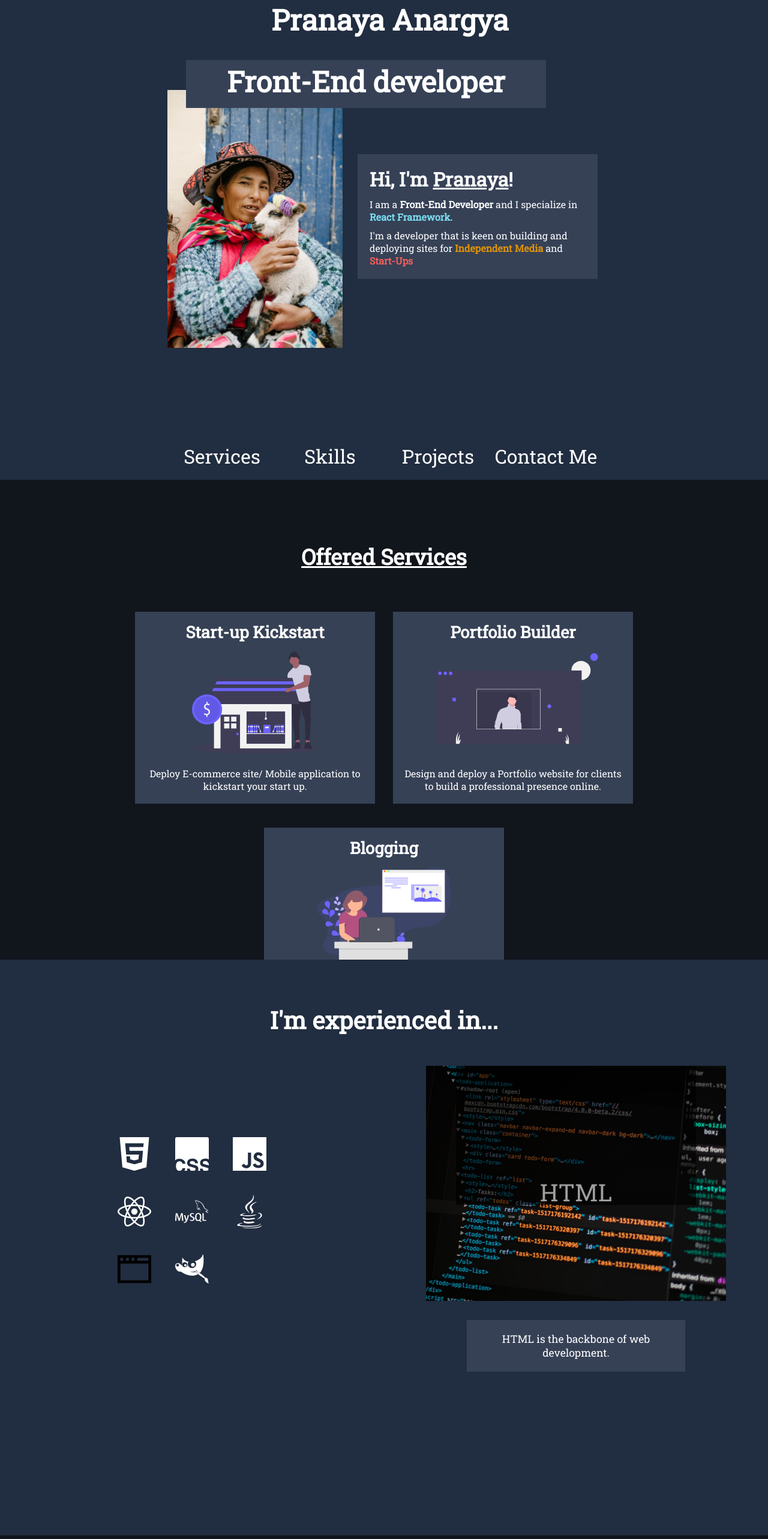
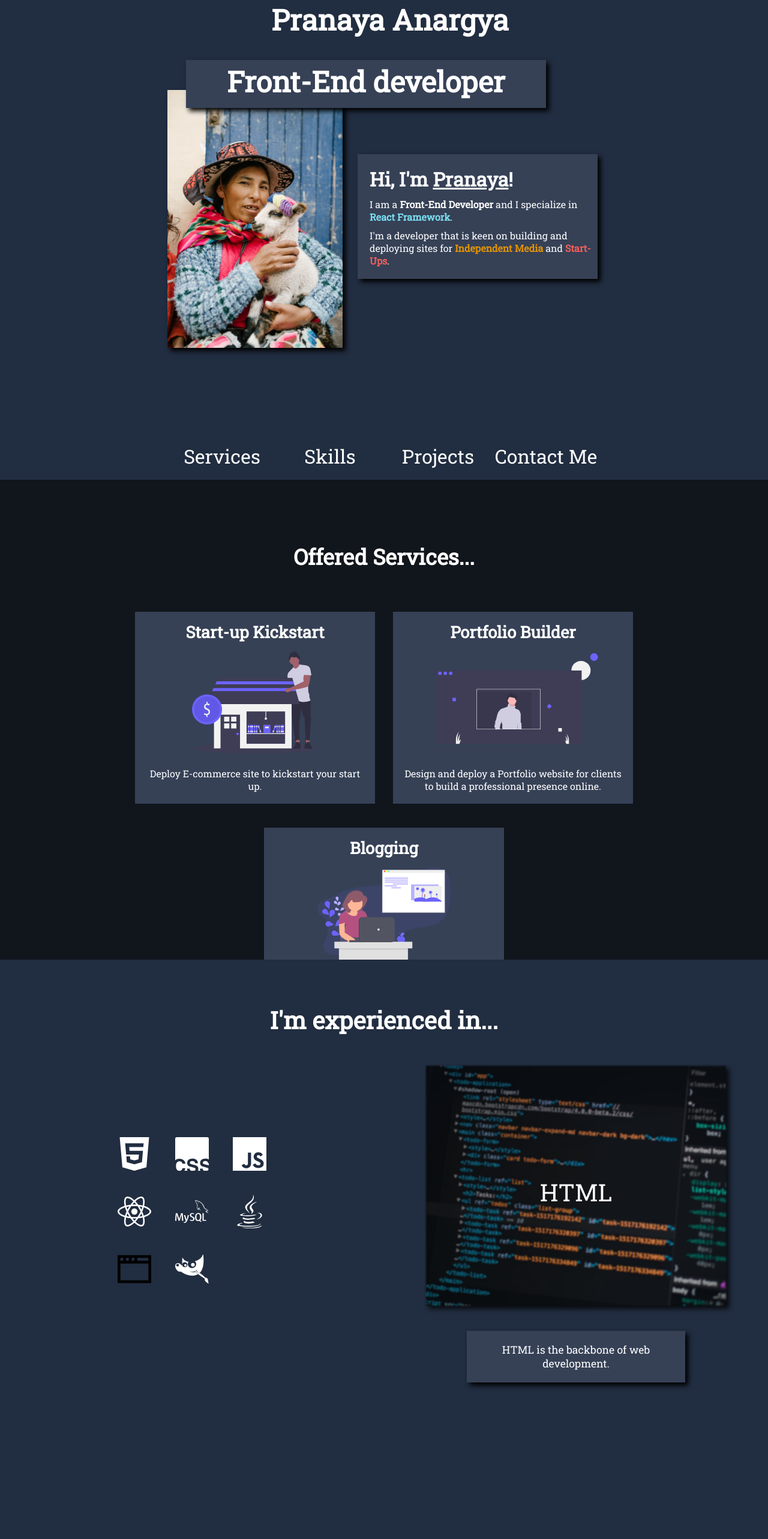
Before and after one commit to PrunesLand/developer-portfolio, a React (Create React App) app: page / in a window 1280 px wide. Shown: the top 2566 px of the page at 60% size. Built offline with nearby package versions, Linux system fonts and the light colour scheme.

Commit message:
mostly finished and optimized. missing pfp

```diff
--- a/src/Components/Contact/ContactStyles.js
+++ b/src/Components/Contact/ContactStyles.js
@@ -37,6 +37,7 @@ export const ImageWrapper = styled.div`
 
 export const HeroWrapper = styled.div`
     width:100%;
+    padding:10px;
 
 `
 
@@ -48,9 +49,9 @@ export const HeroImg = styled.img`
     padding:15px;
 
     @media screen and (min-width:720px){
-       max-width:600px;
-       max-height:500px;
-       left:5%;
+       max-width:700px;
+       max-height:600px;
+
     }
 
 `
@@ -74,6 +75,10 @@ export const ContactText = styled.div`
     background-color:#364156;
     width:100%;
     font-size:1.2rem;
+    box-shadow: 5px 5px 8px black;
+    @media screen and (min-width:720px){
+        font-size:2rem;
+    }
 `
 
 export const TextList = styled.ul`
--- a/src/Components/Hero/Hero.js
+++ b/src/Components/Hero/Hero.js
@@ -30,9 +30,9 @@ const Hero = () => {
 
                     <HeroText>
                         <HeroTextTitle>Hi, I'm <u>Pranaya</u>!</HeroTextTitle>
-                        <p>I am a <b>Front-End Developer</b> and I specialize in <b style={{color: '#7bdff2'}}>React Framework.</b></p>
+                        <p>I am a <b>Front-End Developer</b> and I specialize in <b style={{color: '#7bdff2'}}>React Framework</b>.</p>
 
-                        <p>I'm a developer that is keen on building and deploying sites for <b style={{color: '#e59500'}}>Independent Media</b> and <b style={{color: '#f25f5c'}}>Start-Ups</b></p>
+                        <p>I'm a developer that is keen on building and deploying sites for <b style={{color: '#e59500'}}>Independent Media</b> and <b style={{color: '#f25f5c'}}>Start-Ups</b>.</p>
                     </HeroText>
                     </Fade>
                     </HeroTextWrapper>
--- a/src/Components/Hero/HeroStyles.js
+++ b/src/Components/Hero/HeroStyles.js
@@ -29,7 +29,7 @@ export const HeroNavWrapper = styled.div`
 export const HeroImage = styled.img`
 
 
-
+    box-shadow:5px 5px 8px black;
     z-index:-10;
     width:36.5vh;
 
@@ -62,9 +62,10 @@ export const HeroText = styled.div`
     font-size:1rem;
     text-align:left;
     width:50vh;
+    box-shadow: 5px 5px 8px black;
 
     p{
-        width:45vh;
+        width:48vh;
         padding:5px;
     }
 
@@ -85,7 +86,7 @@ export const HeroTextWrapper = styled.div`
 `
 
 export const HeroWrapperTitle = styled.div`
-    font-size:2rem;
+    font-size:1.9rem;
     background-color:#364156;
     width:45vh;
     height:8vh;
@@ -94,6 +95,8 @@ export const HeroWrapperTitle = styled.div`
     color:white;
     z-index:99;
     font-weight: bolder;
+    box-shadow: 5px 5px 8px black;
+
     @media screen and (min-width:720px){
         transform:translate(-5%, 40px);
         width:75vh;
--- a/src/Components/Info/Info.js
+++ b/src/Components/Info/Info.js
@@ -9,7 +9,7 @@ const Info = () => {
             <InfoSection id='services'>
                 <InfoHeading>
                     <InfoHeadingTitle>
-                        Offered Services
+                        Offered Services...
                     </InfoHeadingTitle>
 
                 </InfoHeading>
--- a/src/Components/Info/InfoData.js
+++ b/src/Components/Info/InfoData.js
@@ -7,7 +7,7 @@ export const InfoData = [
         title: 'Start-up Kickstart',
         image: startup,
         alt: 'startup illustration',
-        text: 'Deploy E-commerce site/ Mobile application to kickstart your start up. '
+        text: 'Deploy E-commerce site to kickstart your start up. '
     },
 
     {
--- a/src/Components/Info/InfoStyles.js
+++ b/src/Components/Info/InfoStyles.js
@@ -79,7 +79,7 @@ export const InfoItem = styled.div`
 `
 
 export const InfoHeadingTitle = styled.h1`
-    text-decoration:underline;
+
     font-size:4.5vh;
 `
 
--- a/src/Components/SkillSection/SkillSectionStyles.js
+++ b/src/Components/SkillSection/SkillSectionStyles.js
@@ -7,7 +7,7 @@ import {GrDomain} from 'react-icons/gr'
 
 export const GridSection = styled.section`
     overflow: hidden;
-    height:120vh;
+    height:130vh;
     background-color:#212D40;
     width:100%;
     overflow:hidden;
@@ -145,7 +145,10 @@ export const GridHeroImg = styled.img`
     width:90%;
     height:30vh;
     object-fit:cover;
-    padding-bottom:1vh;
+
+    filter:blur(1px);
+    opacity:80%;
+    box-shadow: 5px 5px 8px black;
 
     @media screen and (min-width:720px){
         width:100%;
@@ -174,6 +177,8 @@ export const GridText = styled.div`
     font-size:1.1rem;
     text-align:center;
     width:100%;
+    padding-top:2.3vh;
+
 `
 
 export const GridTextTitle = styled.div`
@@ -181,8 +186,8 @@ export const GridTextTitle = styled.div`
     width:100%;
    font-size:2rem;
    padding: 12vh 0;
-   color:white;
-
+ color:white;
+    z-index:10;
    @media screen and (min-width:720px){
        padding:23vh 0;
        font-size:2.5rem;
@@ -194,8 +199,8 @@ export const GridTitleContainer = styled.div`
     position:absolute;
     width:50vh;
     height:29vh;
-    background-color:black;
-    opacity:60%;
+
+
 
 
 
@@ -205,7 +210,7 @@ export const GridTextContent = styled.div`
     padding:10px;
     background-color:#364156;
     margin:0 4vh;
-
+    box-shadow: 5px 5px 8px black;
     @media screen and (min-width:720px){
         padding:20px;
         margin: 0 10vw;
```
Also changed, not shown: 1 other file (tests, documents, lock files or other folders).
